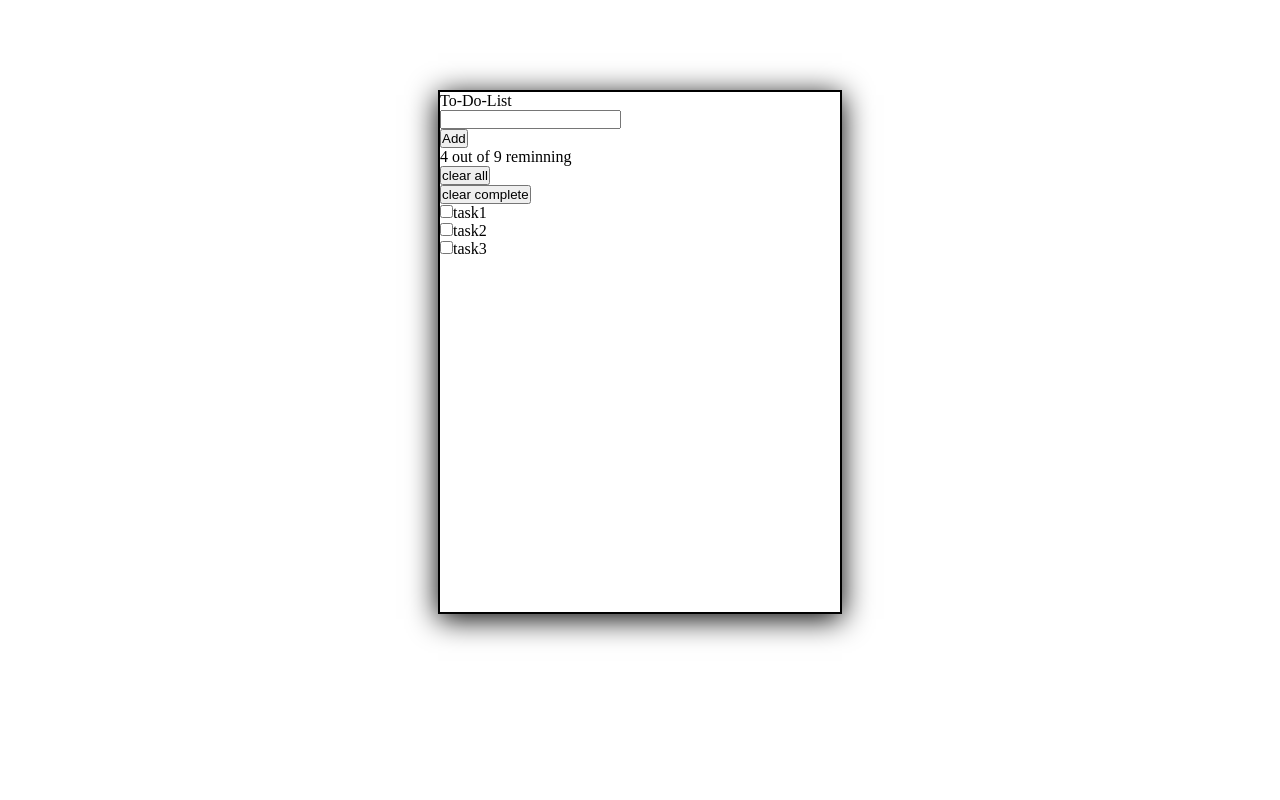
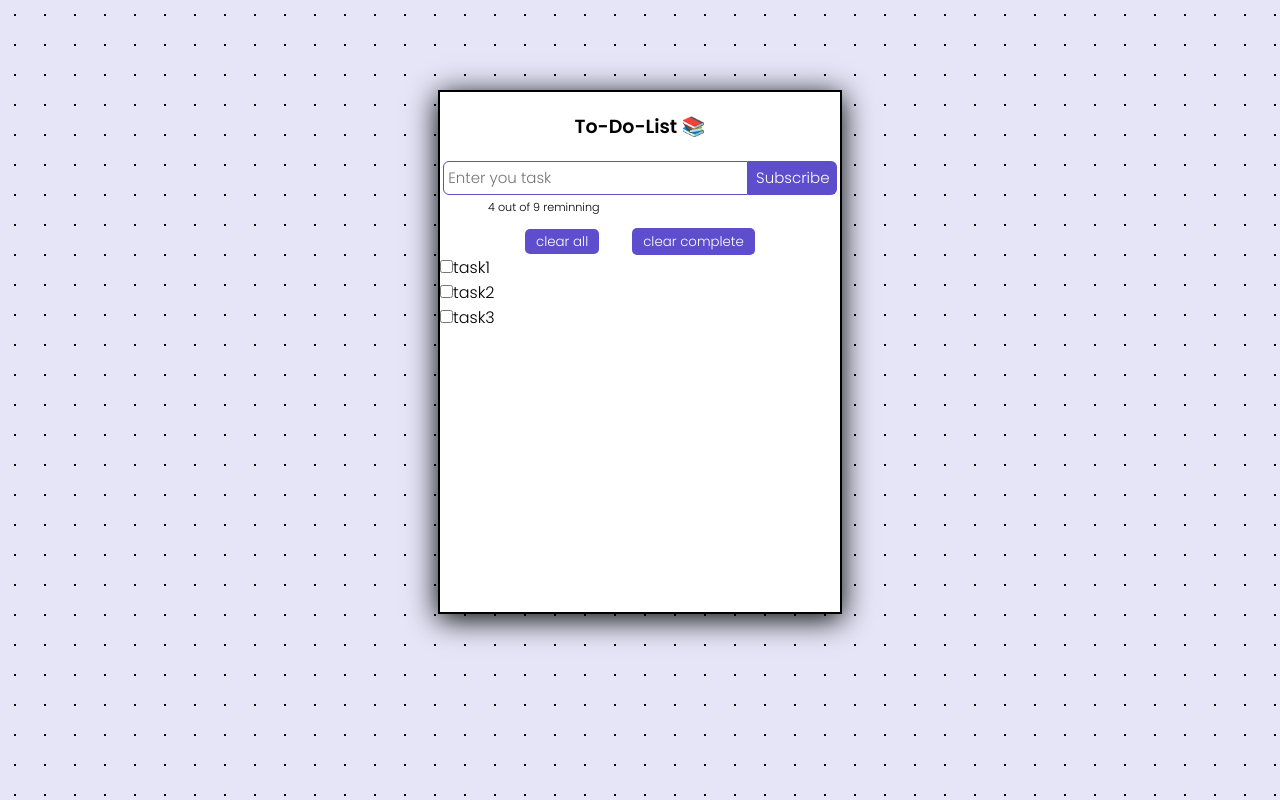
Before and after one commit to c00ldy/To-Do-List, a plain HTML site: page index.html in a window 1280 px wide. Drawn offline with Linux system fonts and the light colour scheme.

Commit message:
improved

```diff
--- a/index.html
+++ b/index.html
@@ -10,15 +10,17 @@
 
 <body>
     <section class="mainsection">
-        <div> To-Do-List</div>
-        <div>
-            <div><input type="text"></div>
-            <div><button>Add</button></div>
+        <div class="heading">To-Do-List 📚</div>
+        <div class="input-group">
+            <input type="email" class="input" id="Email" name="Email" placeholder="Enter you task" autocomplete="off">
+            <input class="button--submit" value="Subscribe" type="submit">
         </div>
-        <div>4 out of 9 reminning</div>
-        <div>
-            <div><button>clear all </button></div>
-            <div><button>clear complete</button></div>
+
+        <div class="txt">4 out of 9 reminning</div>
+
+        <div class="btn">
+            <div><button class="btnstyl">clear all</button></div>
+            <div><button class="btnstyl">clear complete</button></div>
         </div>
 
         <div>
--- a/style.css
+++ b/style.css
@@ -1,16 +1,27 @@
-*{
+@import url('https://fonts.googleapis.com/css2?family=Poppins:wght@300&display=swap');
+@import url('https://fonts.googleapis.com/css2?family=Poppins:wght@600&display=swap');
+
+
+* {
     margin: 0;
     padding: 0;
+    font-family: 'Poppins', sans-serif;
+    font-weight: 300;
 }
 
-body{
+body {
     background-color: white;
     display: flex;
     justify-content: center;
-
+    background-color: transparent;
+    background-image: radial-gradient(#000000 1px, #e5e5f7 1px);
+    background-size: 30px 30px;
+    width: 100%;
+    height: 100%;
 }
 
-.mainsection{
+.mainsection {
+    background-color: white;
     margin-top: 7%;
     border: 2px solid black;
     height: 65vh;
@@ -18,3 +29,78 @@ body{
     box-shadow: 0px 5px 28px black;
 
 }
+
+.heading {
+    margin-top: 5%;
+    text-align: center;
+    font-weight: 600;
+    font-size: 19px;
+}
+
+.input-group {
+    margin-top: 5%;
+    display: flex;
+    justify-content: center;
+    align-items: center;
+}
+
+.input {
+    padding: 0 0.3rem;
+    height: 32px;
+    color: #fff;
+    font-size: 15px;
+    border: 1px solid #5e4dcd;
+    border-radius: 6px 0 0 6px;
+    background-color: transparent;
+}
+
+.button--submit {
+    height: 34px;
+    padding: 0 0.5rem;
+    border: none;
+    border-radius: 0 6px 6px 0;
+    background-color: #5e4dcd;
+    color: #fff;
+    font-size: 15px;
+    cursor: pointer;
+    transition: background-color .3s ease-in-out;
+}
+
+.button--submit:hover {
+    background-color: #5e5dcd;
+}
+
+.input:focus,
+.input:focus-visible {
+    border-color: #3898EC;
+    outline: none;
+}
+
+.txt {
+    margin: 1% 12%;
+    font-size: 0.7rem
+}
+
+.btn{
+    display: flex;
+    justify-content: center;
+    grid-auto-rows: auto;
+    margin-top: 3%;
+    gap: 33px;
+}
+
+.btnstyl{
+    padding: 3% 11px;
+    color: white;
+    background-color: #5e4dcd;
+    border: none;
+    border-radius: 5px;
+}
+
+.btnstyl:hover{
+    padding: 3% 11px;
+    color: white;
+    background-color: #413497;
+    border: none;
+    border-radius: 5px;
+}
```
